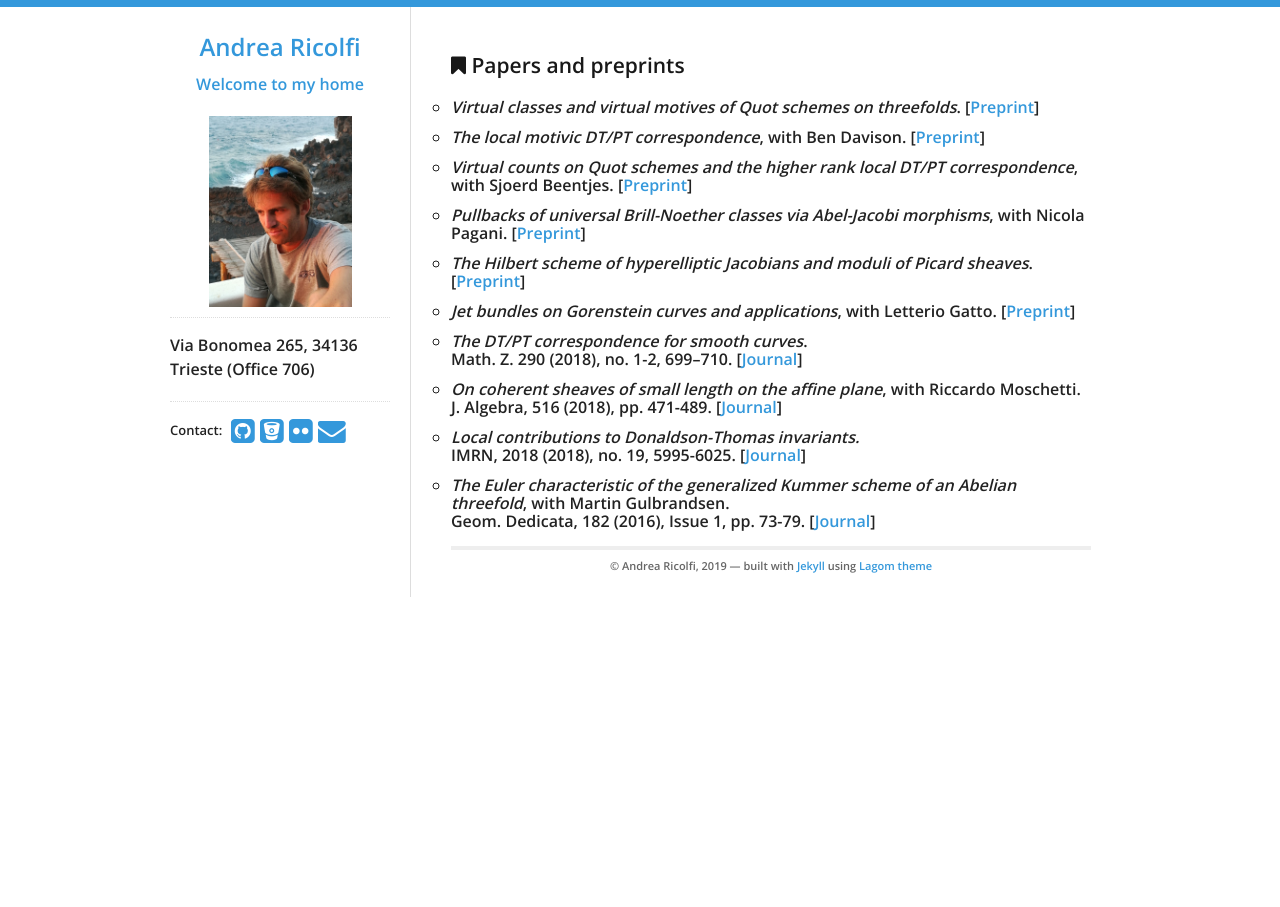
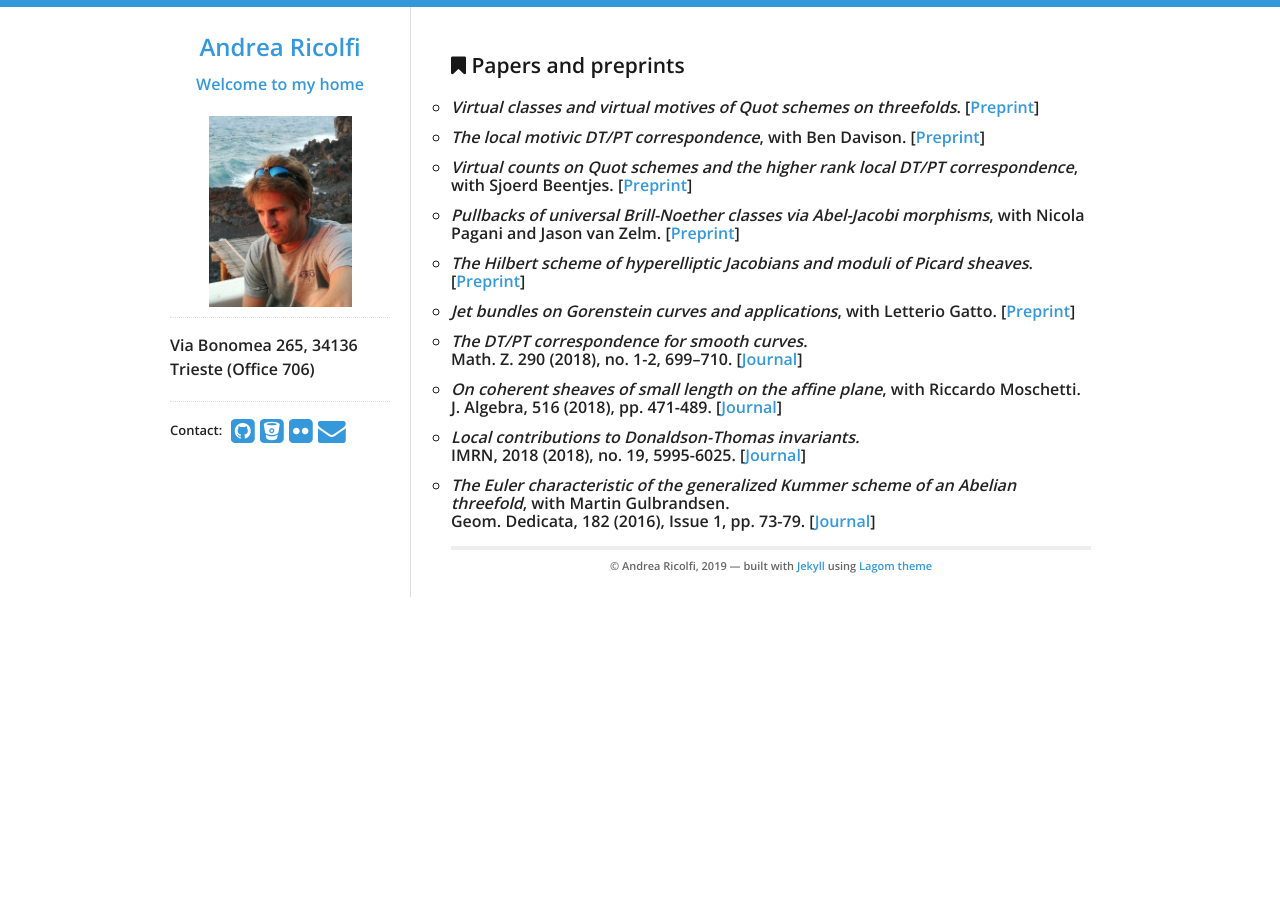
Before and after one commit to atricolfi/atricolfi.github.io, a Jekyll site: the page built from Papers.html, in a window 1280 px wide. Built offline with Jekyll 4.4.1, drawn with Linux system fonts in a browser that asks for light colours.

Commit message:
added Jason

```diff
--- a/Papers.html
+++ b/Papers.html
@@ -11,7 +11,7 @@
 <li><em>Virtual classes and virtual motives of Quot schemes on threefolds</em>. [<a href="https://arxiv.org/abs/1906.02557">Preprint</a>]</li>
 <li><em>The local motivic DT/PT correspondence</em>, with Ben Davison. [<a href="https://arxiv.org/abs/1905.12458">Preprint</a>]</li>
 <li><em>Virtual counts on Quot schemes and the higher rank local DT/PT correspondence</em>, with Sjoerd Beentjes. [<a href="https://arxiv.org/abs/1811.09859">Preprint</a>]</li>
-<li><em>Pullbacks of universal Brill-Noether classes via Abel-Jacobi morphisms</em>, with Nicola Pagani. [<a href="https://arxiv.org/abs/1809.10668">Preprint</a>]</li>
+<li><em>Pullbacks of universal Brill-Noether classes via Abel-Jacobi morphisms</em>, with Nicola Pagani and Jason van Zelm. [<a href="https://arxiv.org/abs/1809.10668">Preprint</a>]</li>
 <li><em>The Hilbert scheme of hyperelliptic Jacobians and moduli of Picard sheaves</em>. [<a href="https://arxiv.org/abs/1804.08481">Preprint</a>]</li>
 <li><em>Jet bundles on Gorenstein curves and applications</em>, with Letterio Gatto. [<a href="https://arxiv.org/abs/1804.04617">Preprint</a>] </li>
 <li><em>The DT/PT correspondence for smooth curves</em>.<br>
```
